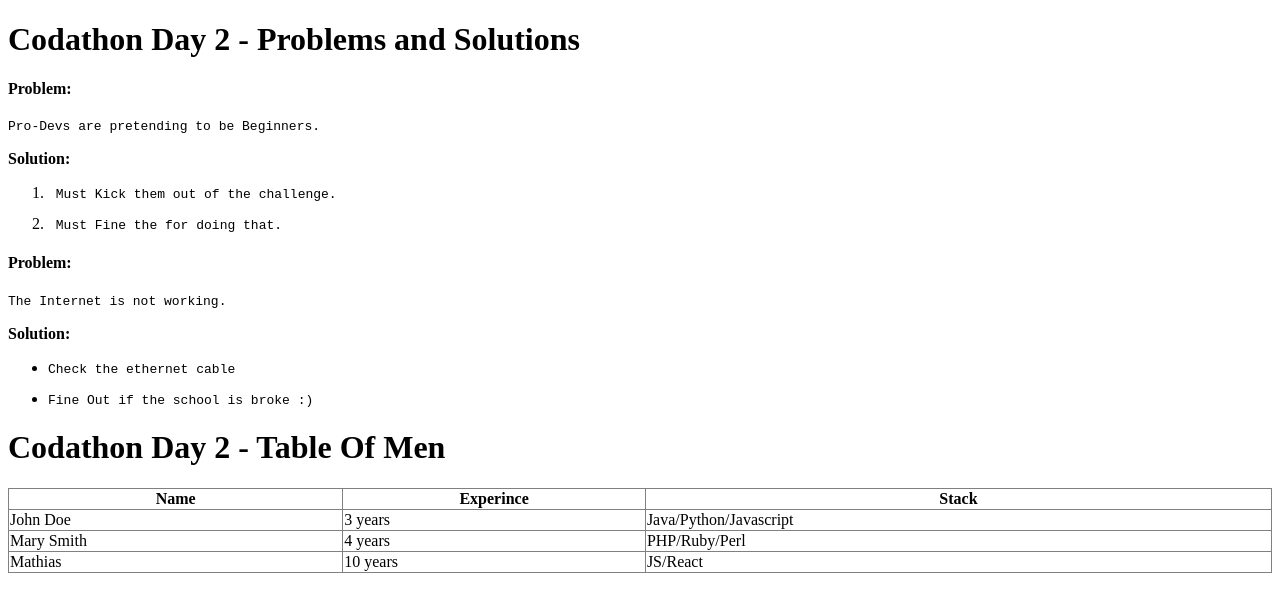
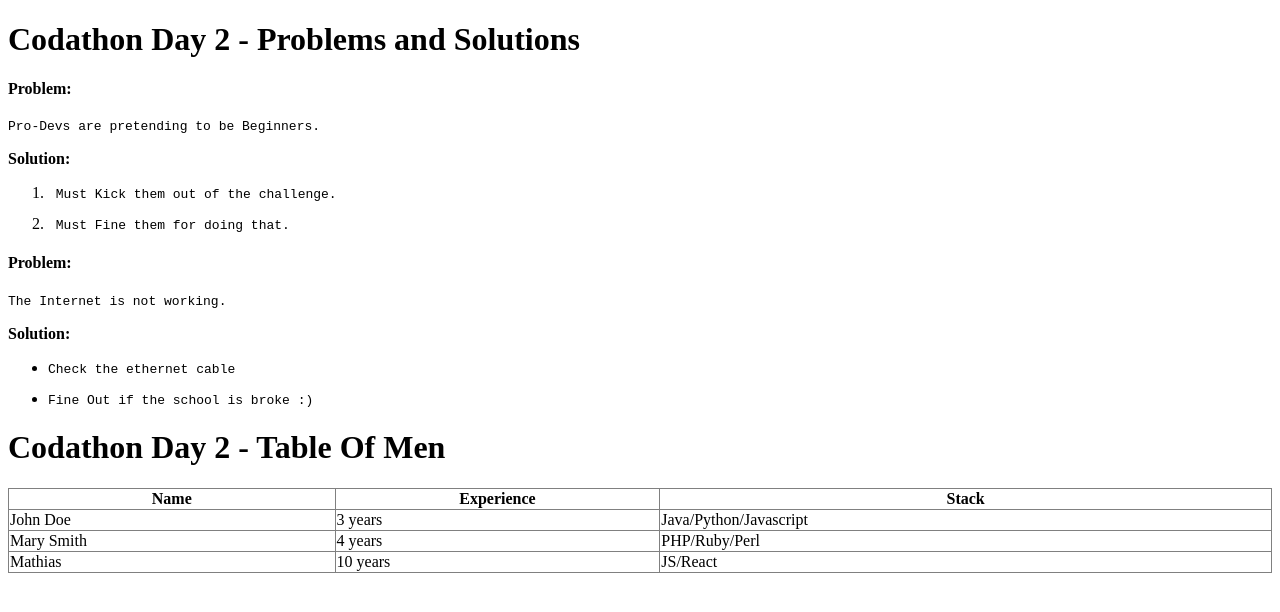
Before and after one commit to litoguy/GDSC, a plain HTML site: page index.html in a window 1280 px wide. Drawn offline with Linux system fonts and the light colour scheme.

Commit message:
first commit

```diff
--- a/index.html
+++ b/index.html
@@ -16,7 +16,7 @@
 
         <ol>
         <li><pre> Must Kick them out of the challenge.</pre></li>
-        <li><pre> Must Fine the for doing that.</pre></li>
+        <li><pre> Must Fine them for doing that.</pre></li>
         </ol>
 
     <!-- Problem 2 -->
@@ -38,7 +38,7 @@
         <table border="1px">
             <tr>
                 <th>Name</th>
-                <th>Experince</th>
+                <th>Experience</th>
                 <th>Stack</th>
             </tr>
             <tr>
```
